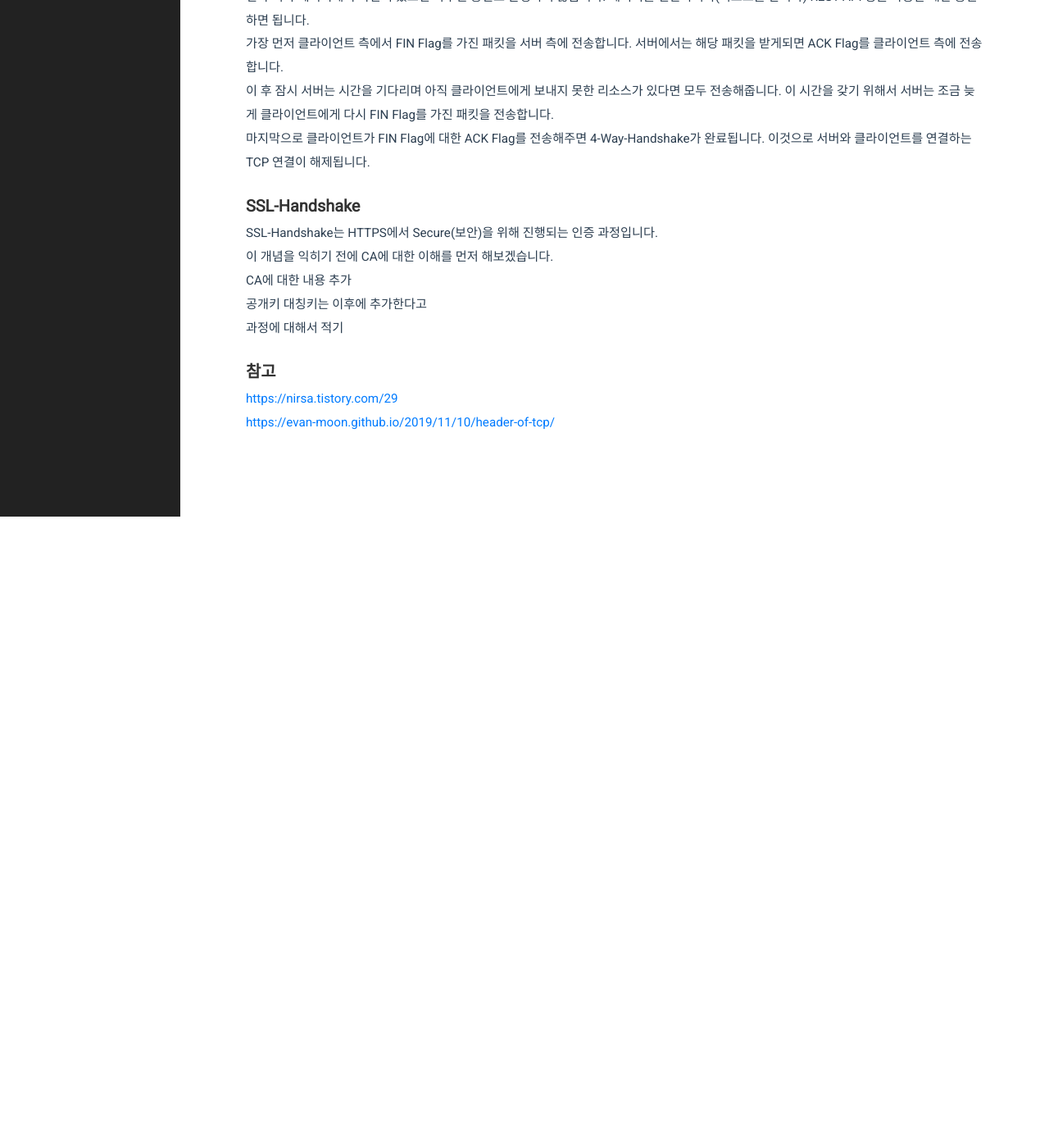
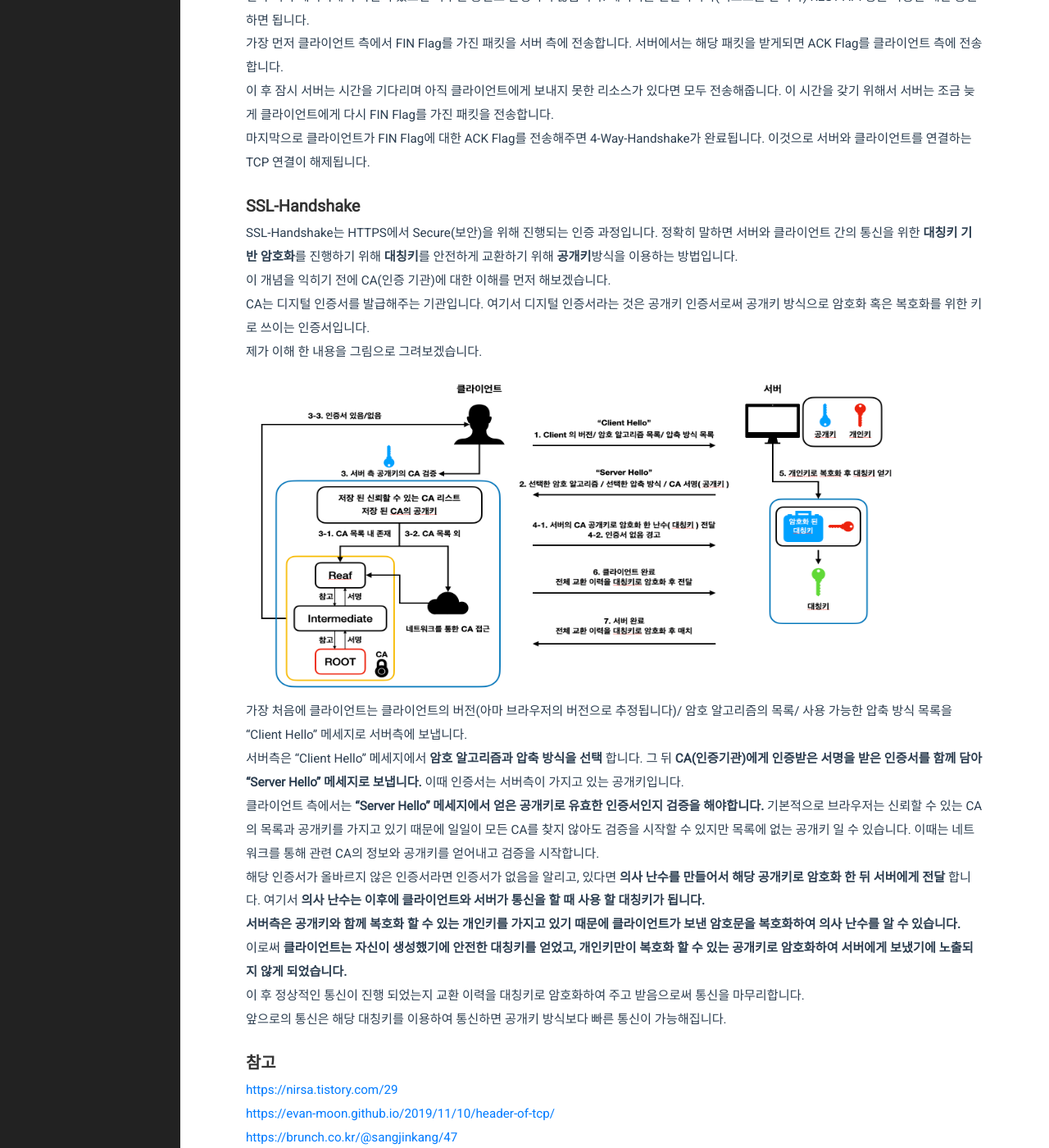
Before and after one commit to Lion2me/Lion2me_change, a Jekyll site: the page built from _posts/2021-07-14-URL입력-후-일어나는-HandShake들.md, in a window 1280 px wide and 1400 px high, scrolled down 1533 px. Shown: the whole window at 82% size. Built offline with Jekyll 4.4.1, drawn with Linux system fonts in a browser that asks for light colours; before the commit the page ends 2163 px from its top, so only the background shows below that; some of the changed text lies outside the part shown.

Commit message:
commit date : 2021-07-23 commit content : URL접근 시 일어나는 일

```diff
--- a/_posts/2021-07-14-URL입력-후-일어나는-HandShake들.md
+++ b/_posts/2021-07-14-URL입력-후-일어나는-HandShake들.md
@@ -65,18 +65,40 @@ TCP 과정을 거치면서 여기 TCP 헤더에 있는 Flag부분에 비트 단
 
 ### SSL-Handshake
 
-SSL-Handshake는 HTTPS에서 Secure(보안)을 위해 진행되는 인증 과정입니다.
+SSL-Handshake는 HTTPS에서 Secure(보안)을 위해 진행되는 인증 과정입니다. 정확히 말하면 서버와 클라이언트 간의 통신을 위한 **대칭키 기반 암호화**를 진행하기 위해 **대칭키**를 안전하게 교환하기 위해 **공개키**방식을 이용하는 방법입니다.
 
-이 개념을 익히기 전에 CA에 대한 이해를 먼저 해보겠습니다.
+이 개념을 익히기 전에 CA(인증 기관)에 대한 이해를 먼저 해보겠습니다.
 
-CA에 대한 내용 추가
+CA는 디지털 인증서를 발급해주는 기관입니다. 여기서 디지털 인증서라는 것은 공개키 인증서로써 공개키 방식으로 암호화 혹은 복호화를 위한 키로 쓰이는 인증서입니다.
 
-공개키 대칭키는 이후에 추가한다고
+제가 이해 한 내용을 그림으로 그려보겠습니다.
 
-과정에 대해서 적기
+<img src="/public/img/ssl.png" width="800" height="400">
+
+가장 처음에 클라이언트는 클라이언트의 버전(아마 브라우저의 버전으로 추정됩니다)/ 암호 알고리즘의 목록/ 사용 가능한 압축 방식 목록을 "Client Hello" 메세지로 서버측에 보냅니다.
+
+서버측은 "Client Hello" 메세지에서 **암호 알고리즘과 압축 방식을 선택** 합니다. 그 뒤 **CA(인증기관)에게 인증받은 서명을 받은 인증서를 함께 담아 "Server Hello" 메세지로 보냅니다.** 이때 인증서는 서버측이 가지고 있는 공개키입니다.
+
+클라이언트 측에서는 **"Server Hello" 메세지에서 얻은 공개키로 유효한 인증서인지 검증을 해야합니다.** 기본적으로 브라우저는 신뢰할 수 있는 CA의 목록과 공개키를 가지고 있기 때문에 일일이 모든 CA를 찾지 않아도 검증을 시작할 수 있지만 목록에 없는 공개키 일 수 있습니다. 이때는 네트워크를 통해 관련 CA의 정보와 공개키를 얻어내고 검증을 시작합니다.
+
+해당 인증서가 올바르지 않은 인증서라면 인증서가 없음을 알리고, 있다면 **의사 난수를 만들어서 해당 공개키로 암호화 한 뒤 서버에게 전달** 합니다. 여기서 **의사 난수는 이후에 클라이언트와 서버가 통신을 할 때 사용 할 대칭키가 됩니다.**
+
+**서버측은 공개키와 함께 복호화 할 수 있는 개인키를 가지고 있기 때문에 클라이언트가 보낸 암호문을 복호화하여 의사 난수를 알 수 있습니다.**
+
+이로써 **클라이언트는 자신이 생성했기에 안전한 대칭키를 얻었고, 개인키만이 복호화 할 수 있는 공개키로 암호화하여 서버에게 보냈기에 노출되지 않게 되었습니다.**
+
+이 후 정상적인 통신이 진행 되었는지 교환 이력을 대칭키로 암호화하여 주고 받음으로써 통신을 마무리합니다.
+
+앞으로의 통신은 해당 대칭키를 이용하여 통신하면 공개키 방식보다 빠른 통신이 가능해집니다.
+
+
 
 ### 참고
 
 <https://nirsa.tistory.com/29>
 
 <https://evan-moon.github.io/2019/11/10/header-of-tcp/>
+
+<https://brunch.co.kr/@sangjinkang/47>
+
+<https://aws-hyoh.tistory.com/entry/HTTPS-%ED%86%B5%EC%8B%A0%EA%B3%BC%EC%A0%95-%EC%89%BD%EA%B2%8C-%EC%9D%B4%ED%95%B4%ED%95%98%EA%B8%B0-5CA-%EC%9D%B8%EC%A6%9D%EA%B8%B0%EA%B4%80>
```
Also changed, not shown: public/img/ssl.png (added), 1 other file.
